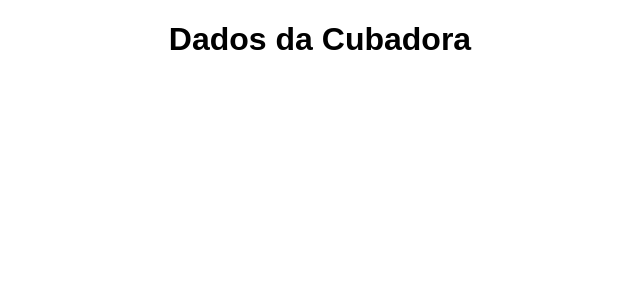
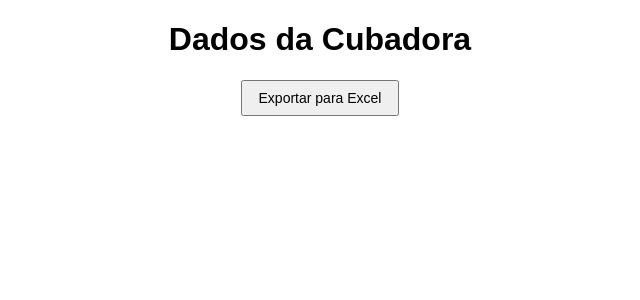
Before and after one commit to rodrigomfernandes1012/ponto, a Flask app: page / in a window 1280 px wide. Shown: the top 300 px of the page, without its empty margins (320-960 px from the left). Run offline with Flask 3, Linux system fonts and the light colour scheme; some libraries are stand-ins or nearby versions.

Commit message:
Add files via upload

```diff
--- a/templates/index.html
+++ b/templates/index.html
@@ -11,6 +11,15 @@
 }
 h1 {
     text-align: center;
+}
+#botoes {
+    text-align: center;
+    margin-bottom: 15px;
+}
+button {
+    padding: 8px 16px;
+    font-size: 14px;
+    margin: 0 5px;
 }
 #tabela-dados {
     width: 100%;
@@ -37,8 +46,12 @@
 }
 </style>
 </head>
+<script src="https://cdn.sheetjs.com/xlsx-latest/package/dist/xlsx.full.min.js"></script>
 <body>
 <h1>Dados da Cubadora</h1>
+<div id="botoes">
+    <button onclick="exportarParaExcel()">Exportar para Excel</button>
+</div>
 <div id="carregando">Carregando dados...</div>
 <table id="tabela-dados" style="display:none;">
     <thead>
@@ -47,7 +60,8 @@
     <tbody id="corpo-tabela"></tbody>
 </table>
 
-    <script>// Função para formatar números com 4 casas decimais, incluindo zeros à esquerda
+<script>
+    // Função para formatar números com 4 casas decimais, incluindo zeros à esquerda
     function formatarDecimal(valor) {
         if (valor === null || valor === undefined || valor === '') {
             return '0.0000';
@@ -57,6 +71,35 @@
             return '0.0000';
         }
         return num.toFixed(4);
+    }
+
+    function exportarParaExcel() {
+    const tabela = document.getElementById('tabela-dados');
+    if (!tabela || tabela.style.display === 'none') {
+        alert("Não há dados para exportar.");
+        return;
+    }
+
+    // Converte a tabela HTML em uma planilha
+    const sheet = XLSX.utils.table_to_sheet(tabela);
+
+    // Cria o workbook e adiciona a planilha
+    const wb = XLSX.utils.book_new();
+    XLSX.utils.book_append_sheet(wb, sheet, "Dados");
+
+    // Gera o buffer (arquivo .xlsx)
+    const wbout = XLSX.write(wb, {bookType: 'xlsx', type: 'array'});
+
+    // Cria uma URL para o arquivo e dispara o download
+    const blob = new Blob([wbout], {type: 'application/octet-stream'});
+    const url = URL.createObjectURL(blob);
+    const a = document.createElement('a');
+    a.href = url;
+    a.download = 'dados_cubadora.xlsx';
+    document.body.appendChild(a);
+    a.click();
+    document.body.removeChild(a);
+    URL.revokeObjectURL(url);
 }
 
     document.addEventListener('DOMContentLoaded', function() {
@@ -74,6 +117,7 @@
         fetch('/api/dados')
             .then(response => response.json())
             .then(data => {
+                document.getElementById('carregando').style
                 document.getElementById('carregando').style.display = 'none';
 
                 if (data.error) {
@@ -111,7 +155,6 @@
                         chavesDesejadas.forEach(chave => {
                             if (Object.prototype.hasOwnProperty.call(item, chave)) {
                                 let valor = item[chave];
-                            // Aplica formatação para campos específicos
                                 if (chave === 'vlAltura' || chave === 'vlLargura' || chave === 'vlCumprimento') {
                                     valor = formatarDecimal(valor);
                                 }
@@ -126,7 +169,6 @@
                         });
                         corpoTabela.appendChild(tr);
                     });
-
                     tabela.style.display = 'table';
                 } else {
                     document.getElementById('carregando').textContent = 'Nenhum dado encontrado.';
```
Lines whose indentation alone changed are shown as unchanged.
